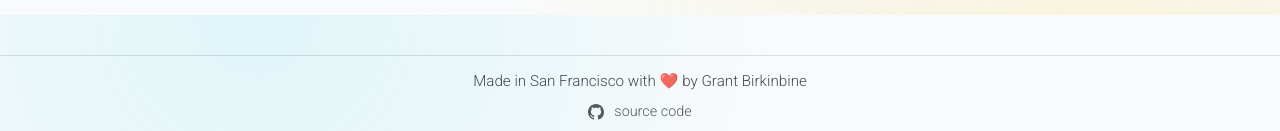
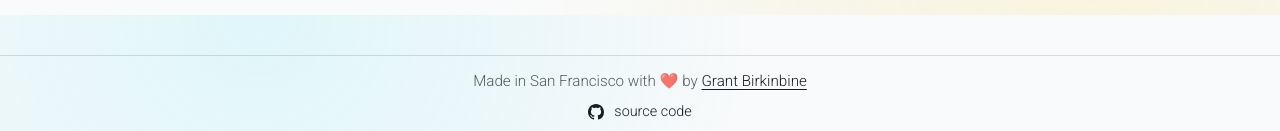
Before and after one commit to GrantBirki/stickers, a Svelte app: page / in a window 1280 px wide. Shown: the part 785-916 px from the top of the page. Built offline with nearby package versions, Linux system fonts and the light colour scheme.

Commit message:
Update footer to include a link to the author's GitHub profile and adjust text color for better visibility; refine Slack channel description for clarity

```diff
--- a/src/App.svelte
+++ b/src/App.svelte
@@ -59,7 +59,17 @@
 
   <footer class="footer">
     <div class="footer__inner">
-      <p class="footer__text">Made in San Francisco with ❤️ by Grant Birkinbine</p>
+      <p class="footer__text">
+        Made in San Francisco with ❤️ by
+        <a
+          class="footer__by"
+          href="https://github.com/GrantBirki"
+          target="_blank"
+          rel="noreferrer"
+        >
+          Grant Birkinbine
+        </a>
+      </p>
       <a
         class="footer__link"
         href="https://github.com/GrantBirki/stickers"
@@ -138,17 +148,29 @@
   .footer__text {
     margin: 0;
     text-align: center;
+    color: var(--muted);
+    font-size: 0.95rem;
+  }
+
+  .footer__by {
     color: var(--text);
-    opacity: 0.8;
-    font-size: 0.95rem;
+    text-decoration: underline;
+    text-underline-offset: 3px;
+    text-decoration-thickness: 1px;
+  }
+
+  .footer__by:hover,
+  .footer__by:focus {
+    color: var(--text);
   }
 
   .footer__link {
     display: inline-flex;
     align-items: center;
     gap: 10px;
-    color: var(--muted);
+    color: var(--text);
     text-decoration: none;
+    opacity: 1;
   }
 
   .footer__link span {
@@ -157,6 +179,7 @@
 
   .footer__link:hover {
     color: var(--text);
+    opacity: 1;
     text-decoration: underline;
     text-underline-offset: 3px;
   }
--- a/src/pages/Home.svelte
+++ b/src/pages/Home.svelte
@@ -60,8 +60,8 @@
     A collection of sticker drops from Birki.
   </p>
   <p class="home__sub home__sub--slack">
-    Do you work with Birki? Follow the <code class="inline-code">#birki-sticker-drops</code>
-    channel in Slack to catch a limited edition sticker drop!
+    Do you work with Birki? Follow the <code class="inline-code">#birki-sticker-drops</code> channel
+    in Slack to catch a limited edition sticker drop!
   </p>
 
   <CardList>
```
